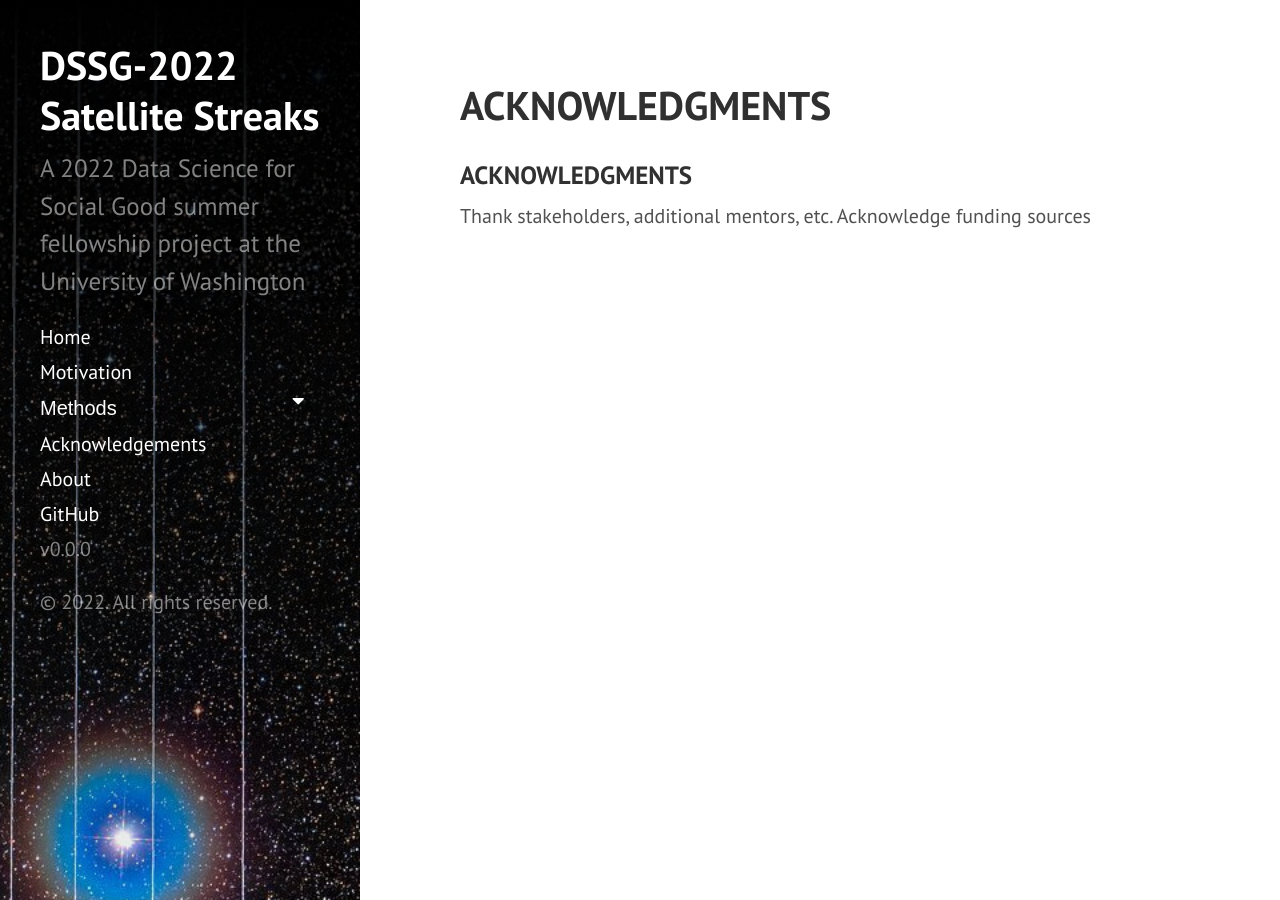
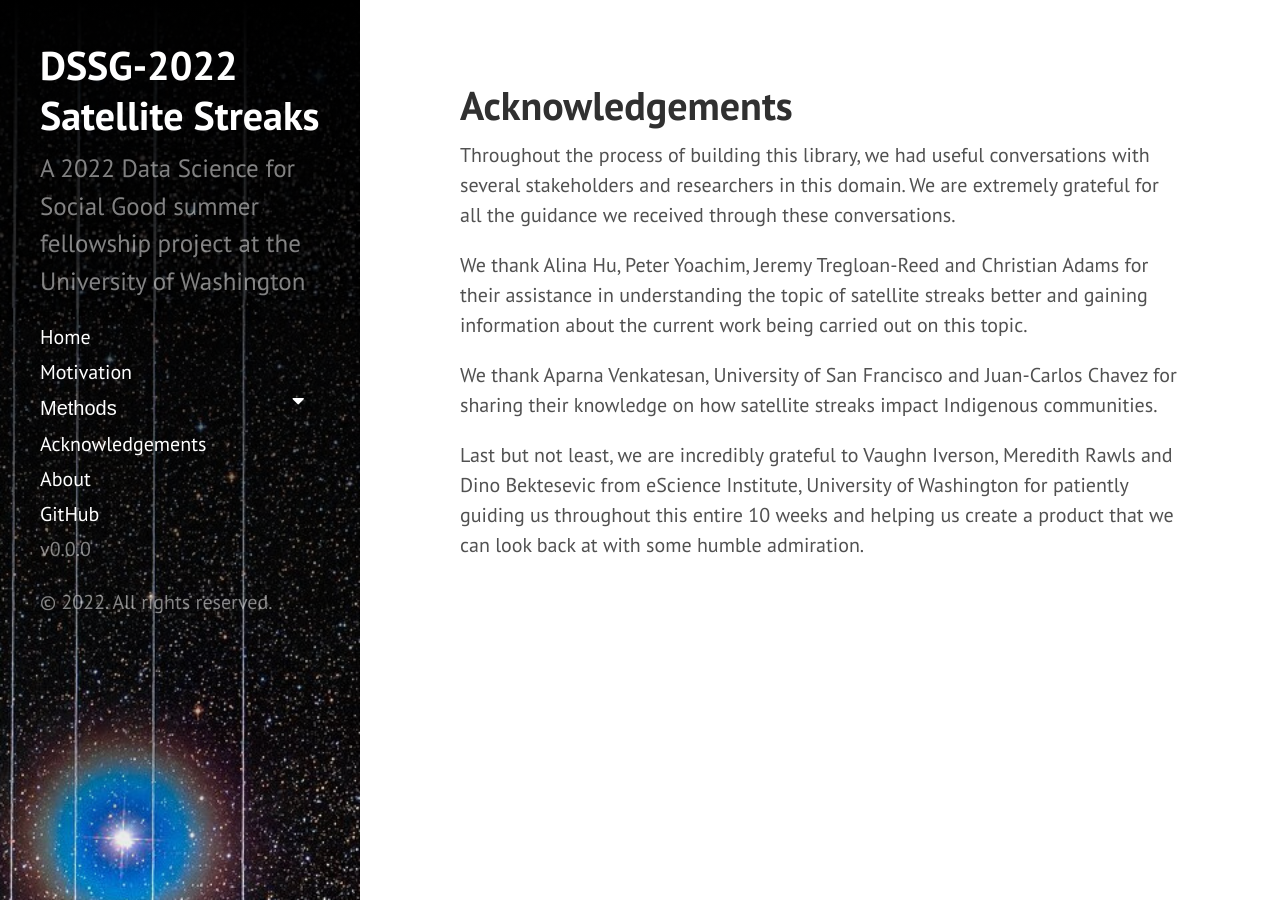
Before and after one commit to uwescience/DSSG2022-Satellite-Streaks, a Jekyll site: the page built from acknowledgements.md, in a window 1280 px wide. Built offline with Jekyll 4.4.1, drawn with Linux system fonts in a browser that asks for light colours; our own code applies the rules of GitHub Pages for plain Markdown files.

Commit message:
acknowledgements

```diff
--- a/acknowledgements.md
+++ b/acknowledgements.md
@@ -1,4 +1,12 @@
-### ACKNOWLEDGMENTS
+---
+layout: page
+title: Acknowledgements
+---
 
-Thank stakeholders, additional mentors, etc.
-Acknowledge funding sources
+Throughout the process of building this library, we had useful conversations with several stakeholders and researchers in this domain. We are extremely grateful for all the guidance we received through these conversations.
+
+We thank Alina Hu, Peter Yoachim, Jeremy Tregloan-Reed and Christian Adams for their assistance in understanding the topic of satellite streaks better and gaining information about the current work being carried out on this topic.
+
+We thank Aparna Venkatesan, University of San Francisco and Juan-Carlos Chavez for sharing their knowledge on how satellite streaks impact Indigenous communities.
+
+Last but not least, we are incredibly grateful to Vaughn Iverson, Meredith Rawls and Dino Bektesevic from eScience Institute, University of Washington for patiently guiding us throughout this entire 10 weeks and helping us create a product that we can look back at with some humble admiration.
```
